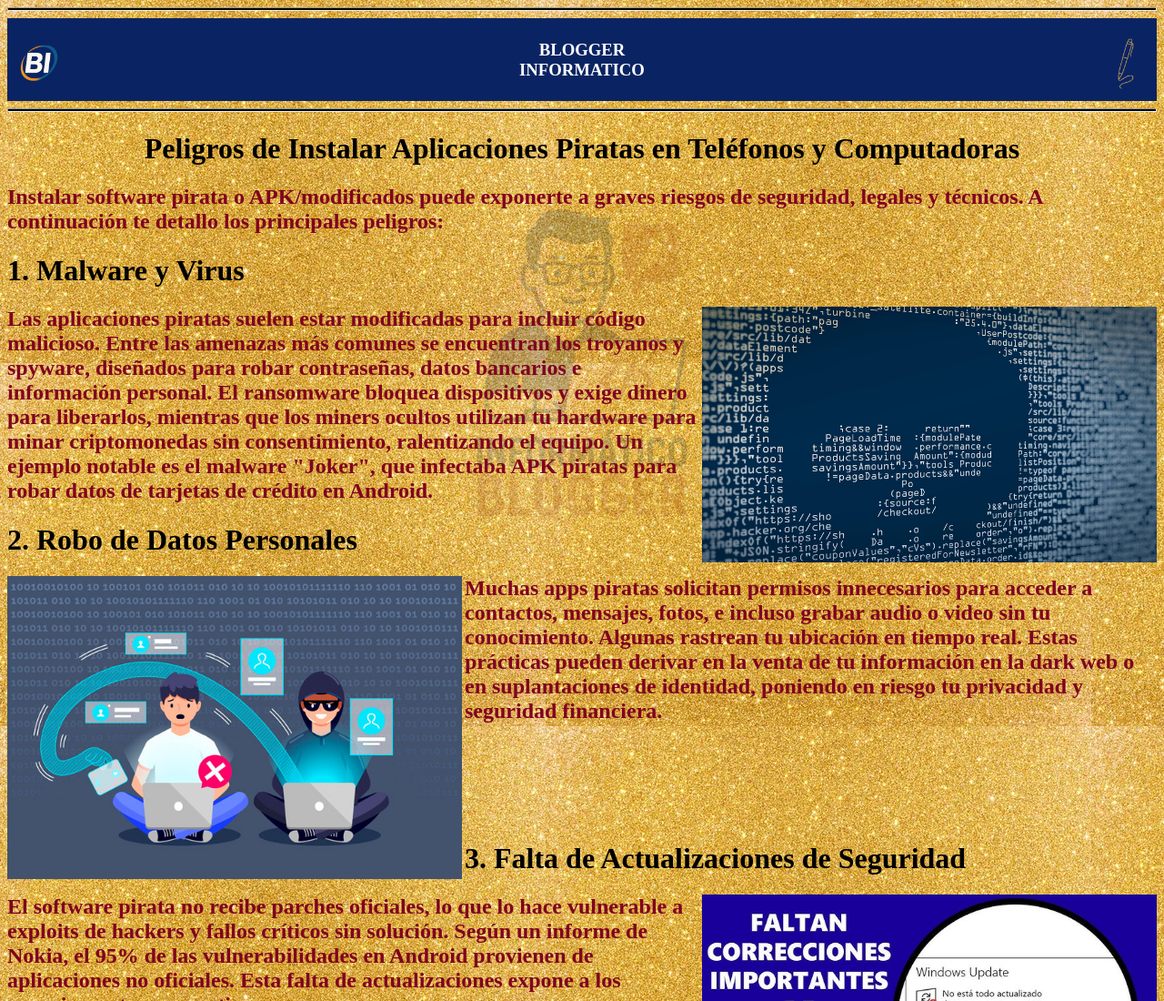
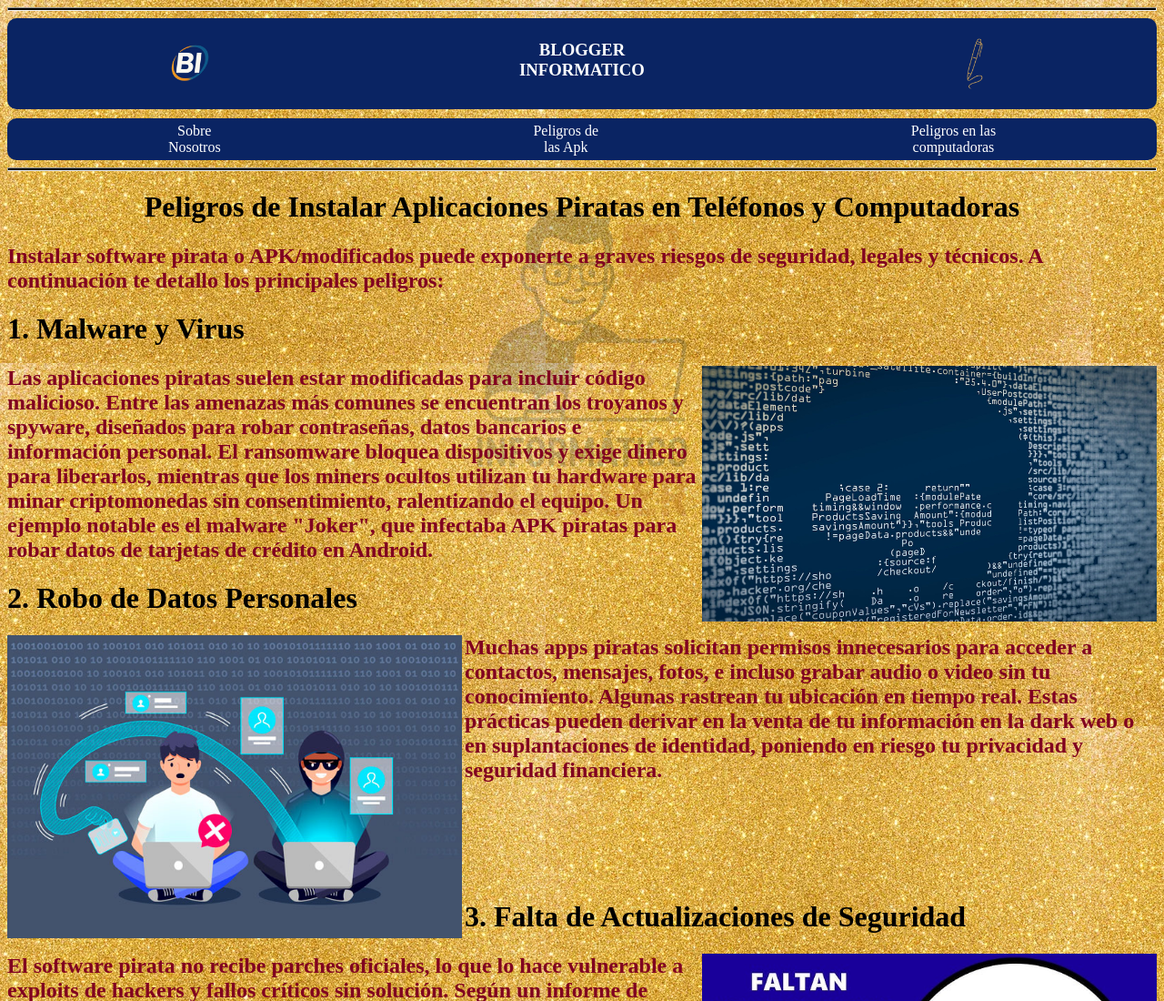
Before and after one commit to Erik12R/Blogger-Informatico, a plain HTML site: page index.html in a window 1280 px wide. Shown: the top 1100 px of the page at 91% size. Drawn offline with Linux system fonts and the light colour scheme.

Commit message:
index.html

```diff
--- a/index.html
+++ b/index.html
@@ -9,10 +9,16 @@
 
 <hr style="color:black; background-color: black; height: 2px;">
 
-<div style="background: #0a2463; padding: 5px; border-radius: 0px; align = "Center">
-<img src= "Imagenes\Logo.jpg" align = "left" width= 60px >
-<img src= "Imagenes\Logo_2.jpg" align = "right" width= 60px >
-<span> <h3 align = "Center"> <font face = "Ink Free"> <font color = "white"> BLOGGER <br> INFORMATICO </font> </font> </h3> </span>
+<div style="display: flex ;justify-content: space-around; background: #0a2463; padding: 5px; border-radius: 10px; align = "Center">
+<span> <img src= "Imagenes\Logo.jpg" width= 60px> </span>
+<span> <h3 align = "Center"> <font face = "Ink Free"> <font color = "white"> <a href="" style="color: white; text-decoration: none; target="" > BLOGGER <br> INFORMATICO </font> </font> </h3> </a> </span>
+<span> <img src= "Imagenes\Logo_2.jpg" width= 60px > </span>
+</div>
+
+<div style="display: flex; justify-content: space-around; margin-top: 10px; background: #0a2463; padding: 5px; border-radius: 10px;">
+<span align = "center"; style="color: white; font face: "Ink Free"; font size: 14px;"> <a href="" style="color: white; text-decoration: none; target="" > Sobre <br> Nosotros </a> </span>
+<span align = "center"; style="color: white; font face: "Ink Free"; font size: 14px;"> <a href="" style="color: white; text-decoration: none; target="" > Peligros de <br> las Apk </a> </span>
+<span align = "center"; style="color: white; font face: "Ink Free"; font size: 14px;"> <a href="" style="color: white; text-decoration: none; target="" >Peligros en las <br> computadoras </a> </span>
 </div>
 
 <hr style="color:black; background-color: black; height: 2px;">
```
